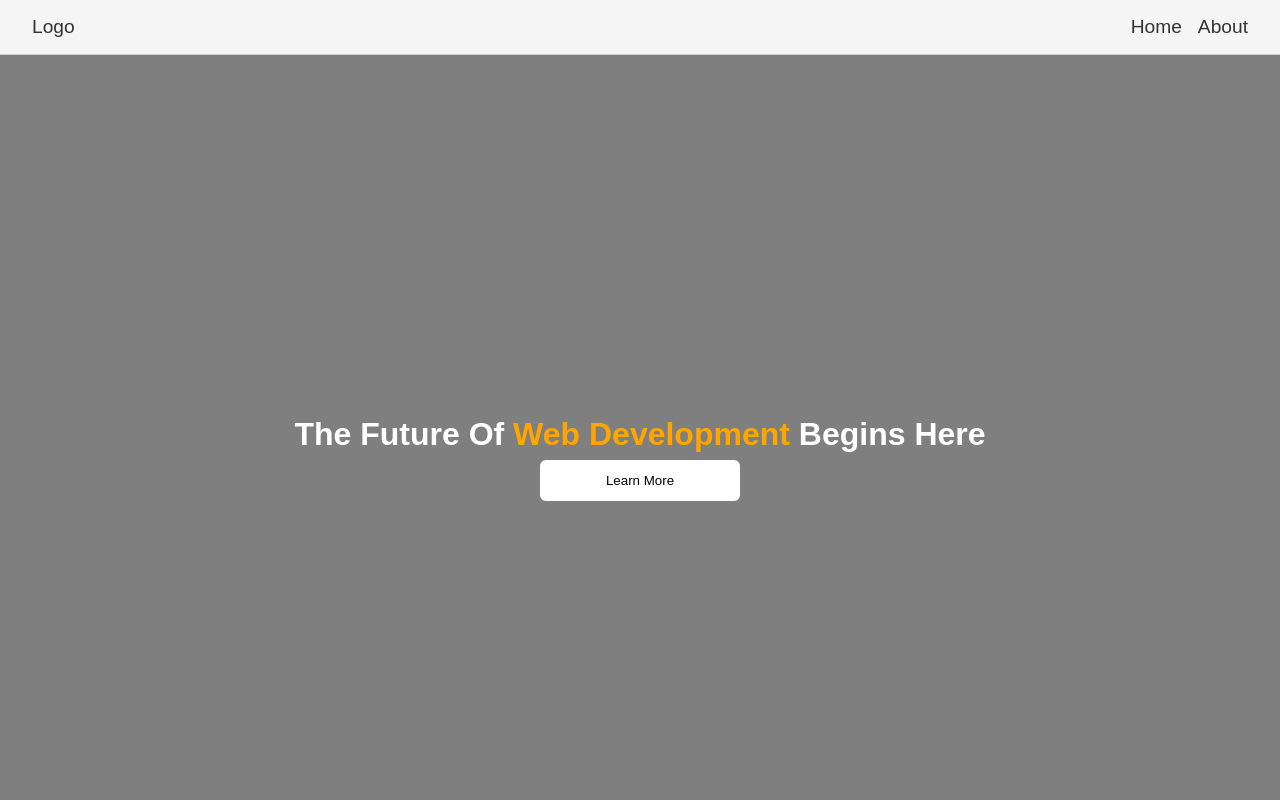
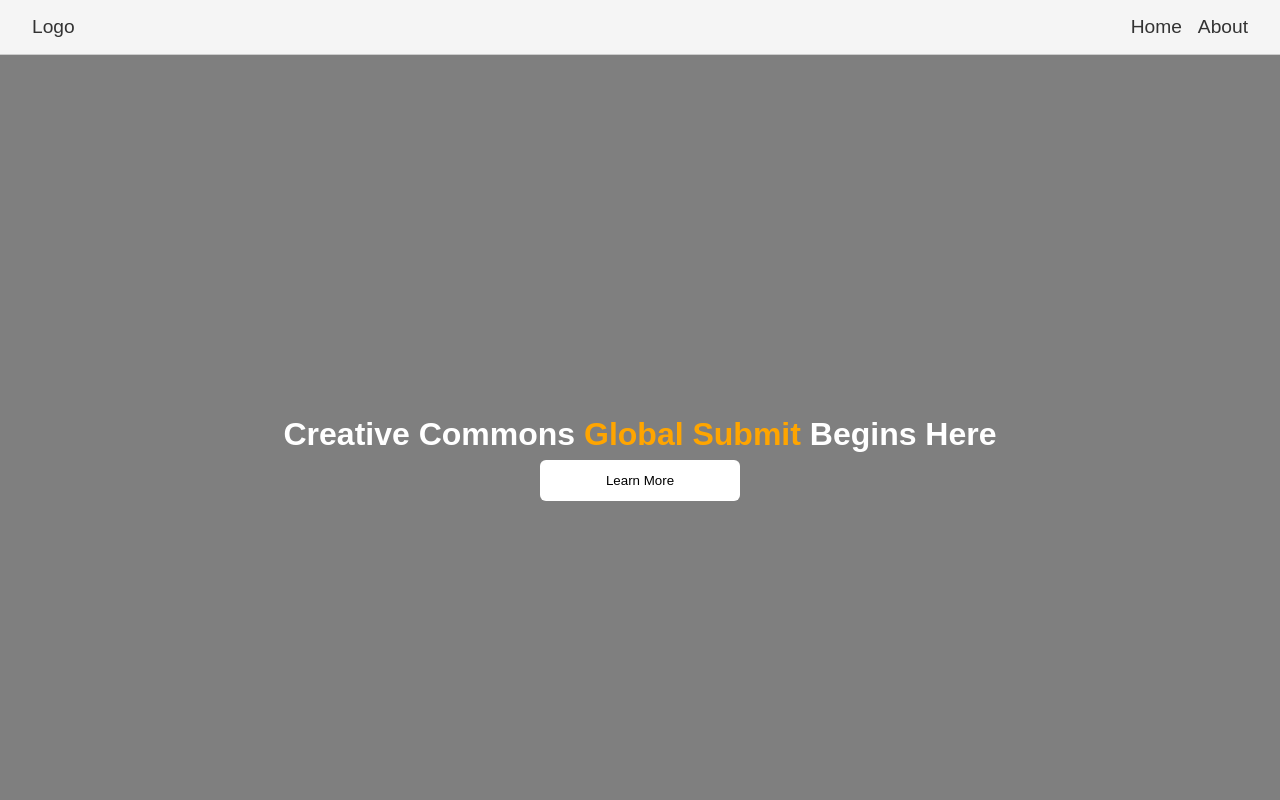
Before and after one commit to RimshaIsmail112/Lab-Mid-Exam, a plain HTML site: page index.html in a window 1280 px wide. Shown: the top 800 px of the page. Drawn offline with Linux system fonts and the light colour scheme.

Commit message:
Add branch

```diff
--- a/index.html
+++ b/index.html
@@ -29,7 +29,7 @@
     <div class="hero_main">
       <div class="hero_overlay">
         <p>
-          The Future of <span class="heailight">Web Development</span> Begins
+          Creative Commons <span class="heailight">Global Submit</span> Begins
           Here
         </p>
         <button class="hero_action">Learn More</button>
```
